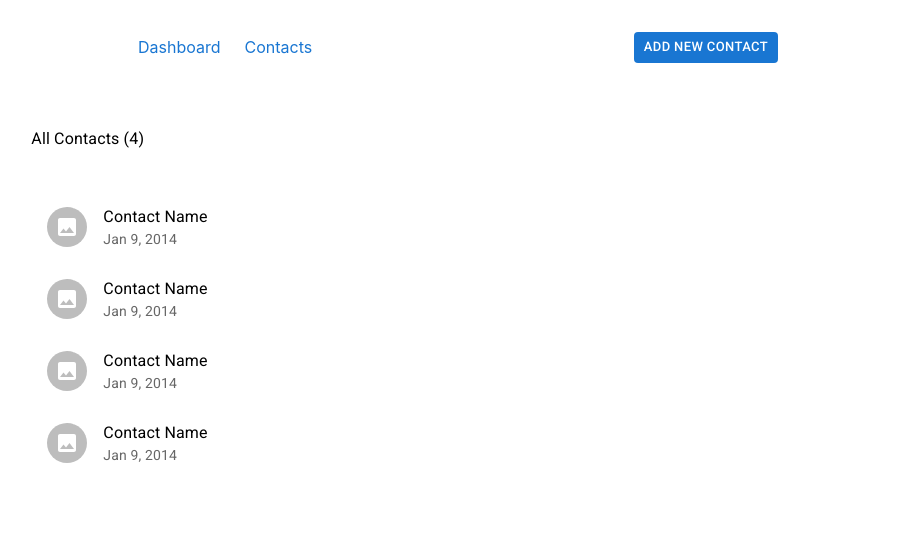
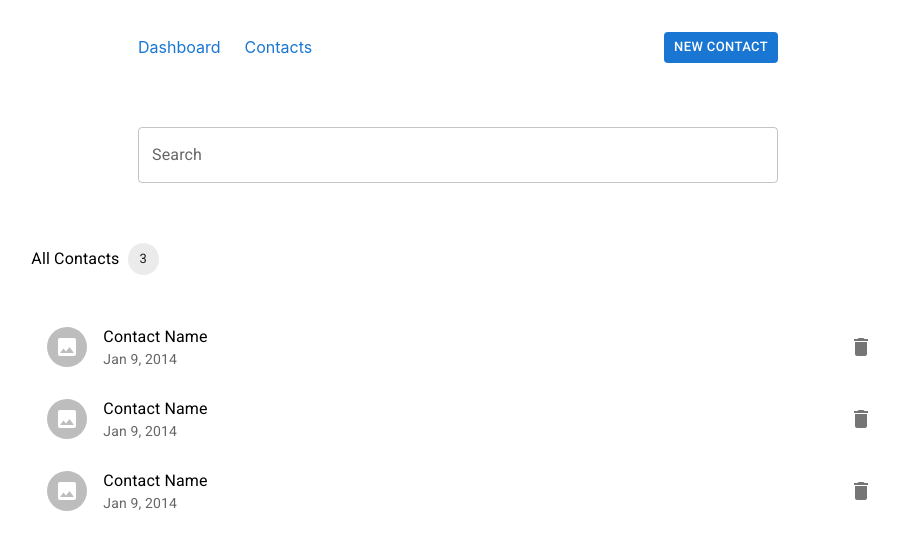
Before and after one commit to marilyn-n/contacts-app, a React (Create React App) app: page /contacts in a window 1280 px wide. Shown: the top 550 px of the page, without its empty margins (182-1081 px from the left). Built offline with nearby package versions, Linux system fonts and the light colour scheme.

Commit message:
create context provider

```diff
--- a/src/App.js
+++ b/src/App.js
@@ -1,12 +1,19 @@
-import React from "react";
+import React, { useState } from "react";
 import { BrowserRouter as Router, Routes, Route } from "react-router-dom";
-import Dashboard from './Pages/Dashboard/Dashboard';
-import Contacts from "./Pages/Contacts/Contacts";
+import Dashboard from './pages/dashboard/Dashboard';
+import Contacts from "./pages/contacts/Contacts";
 import Stack from '@mui/material/Stack';
 import Link from '@mui/material/Link';
 import { Button, Box } from "@mui/material";
+import Modal from './components/Modal';
 
 const App = () => {
+    const [open, setOpen] = useState(false);
+
+    const handleClickOpen = () => setOpen(true);
+    const handleClose = () => setOpen(false);
+
+
     return (
         <>
             <Router>
@@ -20,7 +27,7 @@ const App = () => {
                         </Link>
                     </Stack>
                     <Stack direction="row" alignItems='center'>
-                        <Button variant="contained" size="small" disableElevation={true}>Add New Contact</Button>
+                        <Button variant="contained" size="small" disableElevation={true} onClick={handleClickOpen}>New Contact</Button>
                     </Stack>
                 </Box>
                 <Routes>
@@ -28,6 +35,9 @@ const App = () => {
                     <Route path='/contacts' element={<Contacts />} />
                 </Routes>
             </Router>
+
+            <Modal handleClose={handleClose} open={open} />
+
         </>
     )
 }
--- a/src/Pages/Contacts/Contacts.js
+++ b/src/Pages/Contacts/Contacts.js
@@ -1,23 +1,41 @@
-import * as React from 'react';
+import React, { useState, useContext, useEffect } from 'react';
 import List from '@mui/material/List';
 import ListItem from '@mui/material/ListItem';
 import ListItemText from '@mui/material/ListItemText';
 import ListItemAvatar from '@mui/material/ListItemAvatar';
 import Avatar from '@mui/material/Avatar';
 import ImageIcon from '@mui/icons-material/Image';
-import WorkIcon from '@mui/icons-material/Work';
-import BeachAccessIcon from '@mui/icons-material/BeachAccess';
 import Typography from '@mui/material/Typography';
 import Grid from '@mui/material/Grid';
+import IconButton from '@mui/material/IconButton';
+import DeleteIcon from '@mui/icons-material/Delete';
+import TextField from '@mui/material/TextField';
+import Chip from '@mui/material/Chip';
+import Box from '@mui/material/Box';
+import { AppCtx } from '../../context/appContext';
 
 const Contacts = () => {
+    const { contacts } = useContext(AppCtx);
+
+    console.log(contacts);
+
     return (
         <>
             <Grid container justifyContent='center'>
+                <Grid item xs={6} sx={{ margin: '2rem 0' }}>
+                    <TextField fullWidth label="Search" id="fullWidth" />
+                </Grid>
                 <Grid item xs={8}>
-                    <Typography sx={{ margin: '2rem 0' }}>All Contacts (4)</Typography>
+                    <Box display='flex' alignItems='center'>
+                        <Typography sx={{ margin: '2rem 0' }}>All Contacts </Typography>
+                        <Chip label="3" sx={{ marginLeft: '.5rem' }} />
+                    </Box>
                     <List sx={{ margin: '0 auto', bgcolor: 'background.paper' }}>
-                        <ListItem>
+                        <ListItem secondaryAction={
+                            <IconButton edge="end" aria-label="delete">
+                                <DeleteIcon />
+                            </IconButton>
+                        }>
                             <ListItemAvatar>
                                 <Avatar>
                                     <ImageIcon />
@@ -25,7 +43,11 @@ const Contacts = () => {
                             </ListItemAvatar>
                             <ListItemText primary="Contact Name" secondary="Jan 9, 2014" />
                         </ListItem>
-                        <ListItem>
+                        <ListItem secondaryAction={
+                            <IconButton edge="end" aria-label="delete">
+                                <DeleteIcon />
+                            </IconButton>
+                        }>
                             <ListItemAvatar>
                                 <Avatar>
                                     <ImageIcon />
@@ -33,15 +55,11 @@ const Contacts = () => {
                             </ListItemAvatar>
                             <ListItemText primary="Contact Name" secondary="Jan 9, 2014" />
                         </ListItem>
-                        <ListItem>
-                            <ListItemAvatar>
-                                <Avatar>
-                                    <ImageIcon />
-                                </Avatar>
-                            </ListItemAvatar>
-                            <ListItemText primary="Contact Name" secondary="Jan 9, 2014" />
-                        </ListItem>
-                        <ListItem>
+                        <ListItem secondaryAction={
+                            <IconButton edge="end" aria-label="delete">
+                                <DeleteIcon />
+                            </IconButton>
+                        }>
                             <ListItemAvatar>
                                 <Avatar>
                                     <ImageIcon />
--- a/src/Pages/Dashboard/Dashboard.js
+++ b/src/Pages/Dashboard/Dashboard.js
@@ -1,10 +1,13 @@
 import React from "react";
+import Grid from "@mui/material/Grid";
 
 const Dashboard = () => {
     return (
-        <div>
-            Dashboard
-        </div>
+        <Grid container justifyContent='center'>
+            <Grid item xs={8}>
+                Dashboard
+            </Grid>
+        </Grid>
     )
 }
 
--- /dev/null
+++ b/src/components/Modal.js
@@ -0,0 +1,59 @@
+import React from "react";
+import Button from '@mui/material/Button';
+import TextField from '@mui/material/TextField';
+import Dialog from '@mui/material/Dialog';
+import DialogActions from '@mui/material/DialogActions';
+import DialogContent from '@mui/material/DialogContent';
+import DialogContentText from '@mui/material/DialogContentText';
+import DialogTitle from '@mui/material/DialogTitle';
+import Avatar from '@mui/material/Avatar';
+import { deepOrange } from '@mui/material/colors';
+
+
+const Modal = (props) => {
+    const { handleClose, open } = props;
+
+    return (
+        <Dialog open={open} onClose={handleClose}>
+            <DialogTitle>New Contact</DialogTitle>
+            <DialogContent>
+                <DialogContentText>
+                    <Avatar sx={{ bgcolor: deepOrange[500], height: 80, width: 80, margin: '1rem auto', fontSize: 30 }}>N</Avatar>
+                </DialogContentText>
+                <TextField
+                    autoFocus
+                    margin="dense"
+                    id="name"
+                    label="First name"
+                    type="text"
+                    fullWidth
+                    variant="standard"
+                />
+                <TextField
+                    autoFocus
+                    margin="dense"
+                    id="name"
+                    label="Last name"
+                    type="text"
+                    fullWidth
+                    variant="standard"
+                />
+                <TextField
+                    autoFocus
+                    margin="dense"
+                    id="name"
+                    label="Mobile"
+                    type="telephone"
+                    fullWidth
+                    variant="standard"
+                />
+            </DialogContent>
+            <DialogActions>
+                <Button onClick={handleClose}>Cancel</Button>
+                <Button onClick={handleClose}>Add</Button>
+            </DialogActions>
+        </Dialog>
+    )
+}
+
+export default Modal;
--- /dev/null
+++ b/src/context/appContext.js
@@ -0,0 +1,24 @@
+import React, { useState, createContext } from 'react';
+
+const AppCtx = createContext();
+
+const AppProvider = ({ children }) => {
+    const [editMode, setEditMode] = useState(false);
+    const [contacts, setContacts] = useState([]);
+
+    const contextValue = {
+        editMode,
+        setEditMode,
+        contacts,
+        setContacts,
+    }
+
+    return (
+        <AppCtx.Provider value={contextValue}>
+            {children}
+        </AppCtx.Provider>
+    )
+
+};
+
+export { AppProvider, AppCtx };
--- a/src/index.js
+++ b/src/index.js
@@ -3,11 +3,15 @@ import ReactDOM from 'react-dom/client';
 import './index.css';
 import App from './App';
 import reportWebVitals from './reportWebVitals';
+import { AppProvider } from "./context/appContext";
 
 const root = ReactDOM.createRoot(document.getElementById('root'));
+
 root.render(
   <React.StrictMode>
-    <App />
+    <AppProvider>
+      <App />
+    </AppProvider>
   </React.StrictMode>
 );
 
```
